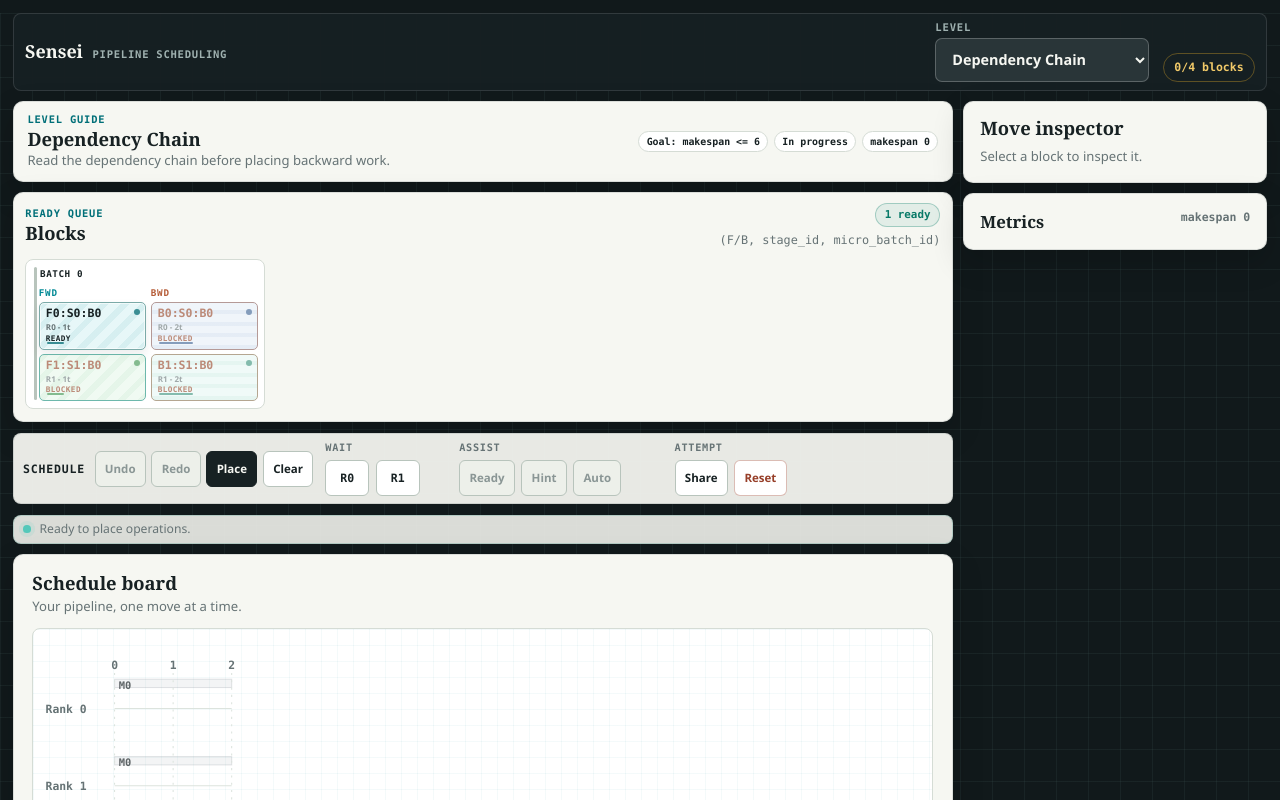
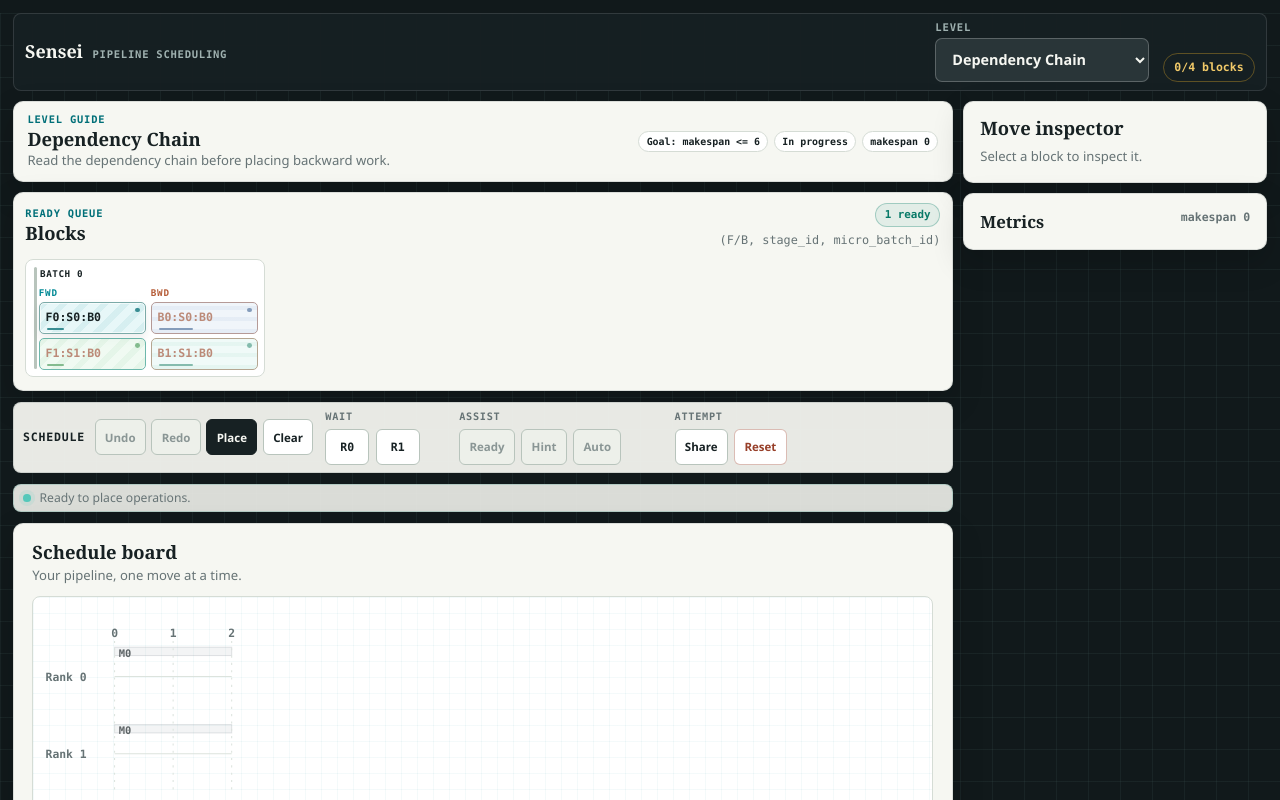
Before and after one commit to phi9t/sensei, a React (Vite) app: page / in a window 1280 px wide. Shown: the top 800 px of the page. Built offline with nearby package versions, Linux system fonts and the light colour scheme.

Commit message:
Polish compact ready queue tokens
Co-authored-by: TRAE CLI <traecli@bytedance.com>

```diff
--- a/src/styles/app.css
+++ b/src/styles/app.css
@@ -473,15 +473,20 @@ summary:focus-visible {
   --block-color: var(--operation-accent);
   position: relative;
   display: grid;
-  gap: 0.1rem;
+  align-items: center;
+  grid-template-rows: minmax(0, 1fr);
+  gap: 0;
+  width: 100%;
+  height: 2rem;
   min-width: 0;
-  min-height: 2.25rem;
+  min-height: 2rem;
+  max-height: 2rem;
   overflow: hidden;
   border: 1px solid var(--line-strong);
   border-radius: 5px;
   background: var(--paper-strong);
   color: var(--ink);
-  padding: 0.3rem 0.38rem 0.38rem;
+  padding: 0.2rem 0.95rem 0.32rem 0.36rem;
   text-align: left;
   transition:
     transform var(--motion-fast),
@@ -492,9 +497,9 @@ summary:focus-visible {
 
 .operation-button::before {
   position: absolute;
-  inset: 0.33rem 0.33rem auto auto;
-  width: 0.38rem;
-  height: 0.38rem;
+  inset: 0.26rem 0.32rem auto auto;
+  width: 0.3rem;
+  height: 0.3rem;
   border-radius: 50%;
   background: var(--block-color);
   content: '';
@@ -503,7 +508,7 @@ summary:focus-visible {
 .operation-button::after {
   position: absolute;
   right: 0.45rem;
-  bottom: 0.32rem;
+  bottom: 0.22rem;
   left: 0.45rem;
   width: min(calc(var(--tile-duration, 1) * 1.05rem), calc(100% - 0.9rem));
   height: 0.14rem;
@@ -577,24 +582,22 @@ summary:focus-visible {
   font-family: var(--font-mono);
   font-size: 0.72rem;
   font-weight: 900;
-  line-height: 1;
+  line-height: 1.05;
   text-overflow: ellipsis;
   white-space: nowrap;
 }
 
-.operation-button__meta {
-  color: var(--muted);
-  font-size: 0.5rem;
-  font-weight: 700;
-}
-
+.operation-button__meta,
 .operation-button__state {
-  margin-top: 0;
-  font-family: var(--font-mono);
-  font-size: 0.48rem;
-  font-weight: 850;
-  letter-spacing: 0.05em;
-  text-transform: uppercase;
+  position: absolute;
+  width: 1px;
+  height: 1px;
+  padding: 0;
+  margin: -1px;
+  overflow: hidden;
+  clip: rect(0, 0, 0, 0);
+  white-space: nowrap;
+  border: 0;
 }
 
 .board-panel {
```
Also changed, not shown: 1 other file (tests, documents, lock files or other folders).
